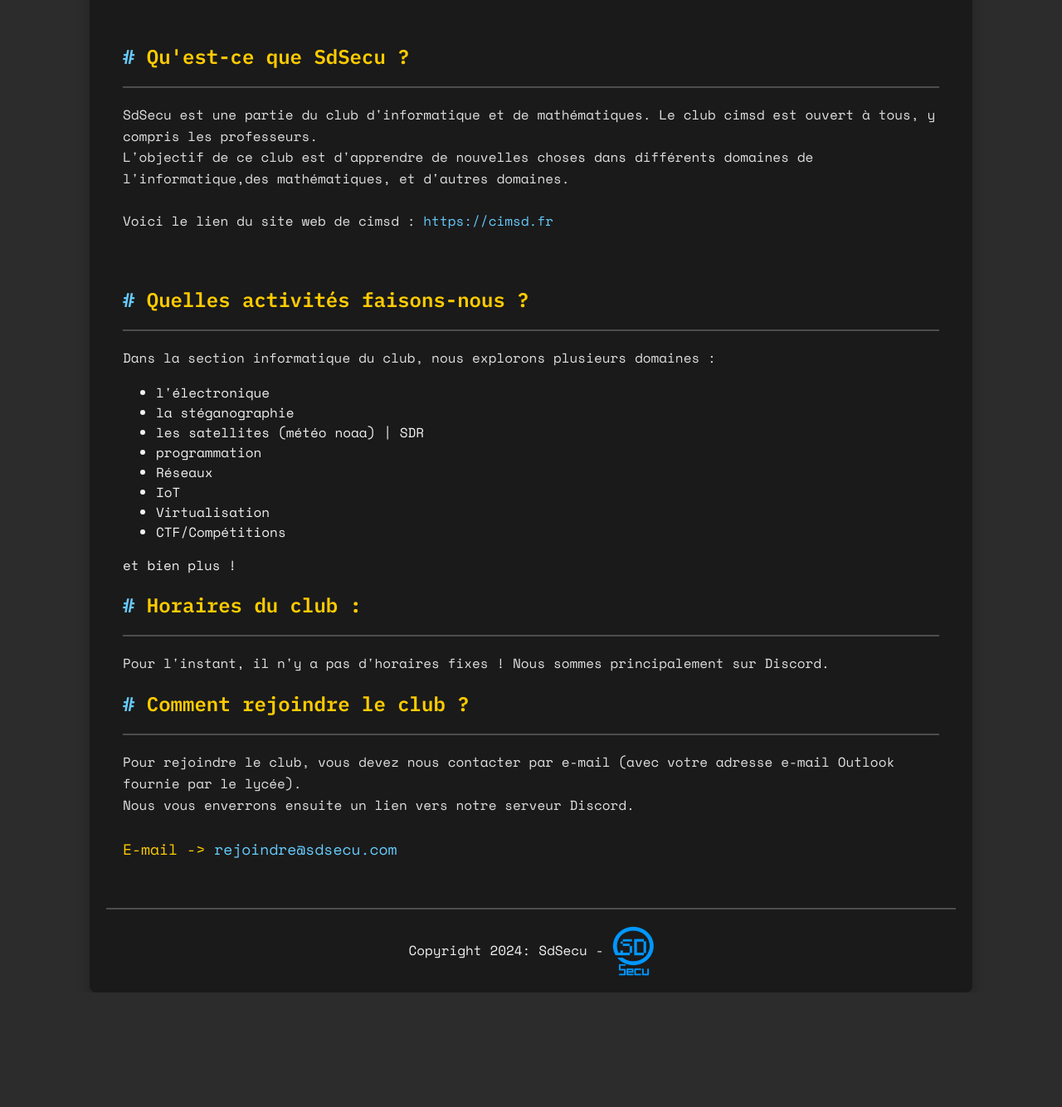
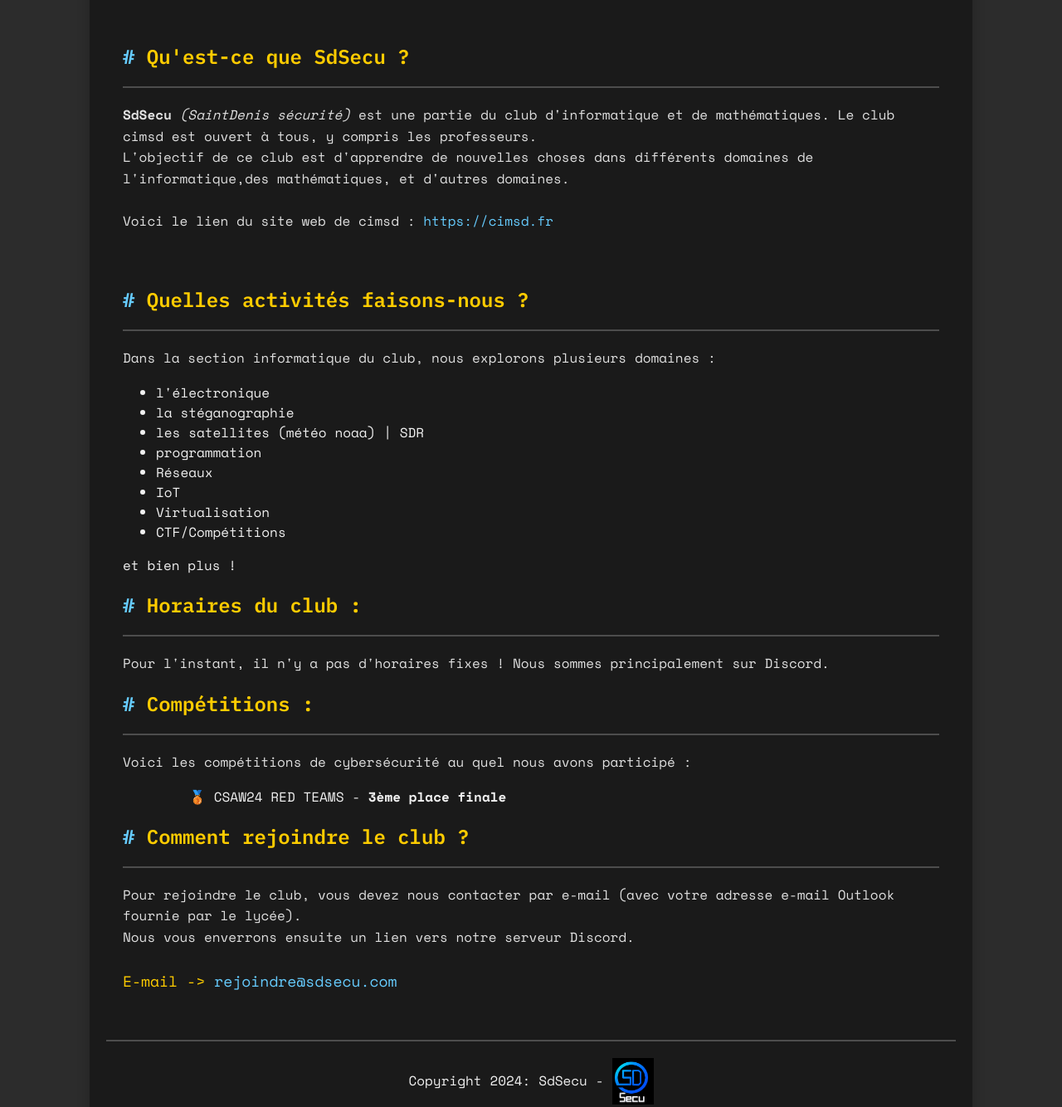
Before and after one commit to sdsecuorg/sdsecu_website, a plain HTML site: page index.html in a window 1280 px wide. Shown: the part 200-1534 px from the top of the page at 83% size. Before the commit the page ends 1396 px from the top, so only its background shows below. Drawn offline with nearby package versions, Linux system fonts and the light colour scheme.

Commit message:
* Changes

```diff
--- a/index.html
+++ b/index.html
@@ -1,4 +1,5 @@
 <!DOCTYPE html>
+<!-- ;) -->
 <html lang="fr">
 <head>
     <meta charset="UTF-8">
@@ -9,7 +10,7 @@
     <link rel="preconnect" href="https://fonts.gstatic.com" crossorigin>
     <link href="https://fonts.googleapis.com/css2?family=IBM+Plex+Mono:wght@100;200;300;400;500;600;700&display=swap" rel="stylesheet">
     <link href="https://fonts.googleapis.com/css2?family=Space+Mono:wght@400;700&display=swap" rel="stylesheet">
-    <link rel="icon" type="image/x-icon" href="/static/img/sdsecu2ibsbisbis.png">
+    <link rel="icon" type="image/x-icon" href="/static/img/sdsecu_logo.png">
 </head>
 <body>
     <div class="container">
@@ -32,7 +33,7 @@
                 <h2 ><a href="#whoAreWe">#</a> Qu'est-ce que SdSecu ?</h2>
                 <hr>
                 <p>
-                    SdSecu est une partie du club d'informatique et de mathématiques. Le club cimsd est ouvert à tous, y compris les professeurs.<br>
+                    <b>SdSecu</b> <i>(SaintDenis sécurité)</i> est une partie du club d'informatique et de mathématiques. Le club cimsd est ouvert à tous, y compris les professeurs.<br>
                     L'objectif de ce club est d'apprendre de nouvelles choses dans différents domaines de l'informatique,des mathématiques, et d'autres domaines.<br>
                     <br>
                     Voici le lien du site web de cimsd : <a href="https://cimsd.fr" target="_balnk">https://cimsd.fr</a>
@@ -58,14 +59,26 @@
                 </p>
             </section>
             <section id="clubTime">
-                <h2><a href="#ourActivities">#</a> Horaires du club :</h2>
+                <h2><a href="#clubTime">#</a> Horaires du club :</h2>
                 <hr>
                 <p>
                     Pour l'instant, il n'y a pas d'horaires fixes ! Nous sommes principalement sur Discord.<br>
                 </p>
             </section>
+            <section id="competitions">
+                <h2><a href="#competitions">#</a> Compétitions :</h2>
+                <hr>
+                <p>
+                    Voici les compétitions de cybersécurité au quel nous avons participé :
+                </p>
+                <ul>
+                    <ol>
+                        🥉 CSAW24 RED TEAMS - <b>3ème place finale</b>
+                    </ol>
+                </ul>
+            </section>
             <section id="howToJoin">
-                <h2><a href="#ourActivities">#</a> Comment rejoindre le club ?</h2>
+                <h2><a href="#howToJoin">#</a> Comment rejoindre le club ?</h2>
                 <hr>
                 <p>
                     Pour rejoindre le club, vous devez nous contacter par e-mail (avec votre adresse e-mail Outlook fournie par le lycée).<br>
@@ -82,7 +95,7 @@
             <hr>
             <div class="footer-content">
                 <p>Copyright 2024: SdSecu -</p>
-                <img src="/static/img/sdsecu2ibsbisbis.png" alt="logo" class="imgLogo">
+                <img src="/static/img/sdsecu_logo.png" alt="logo" class="imgLogo">
             </div>
         </div>
     </div>
```
Also changed, not shown: static/img/sdsecu_logo.png (added).
